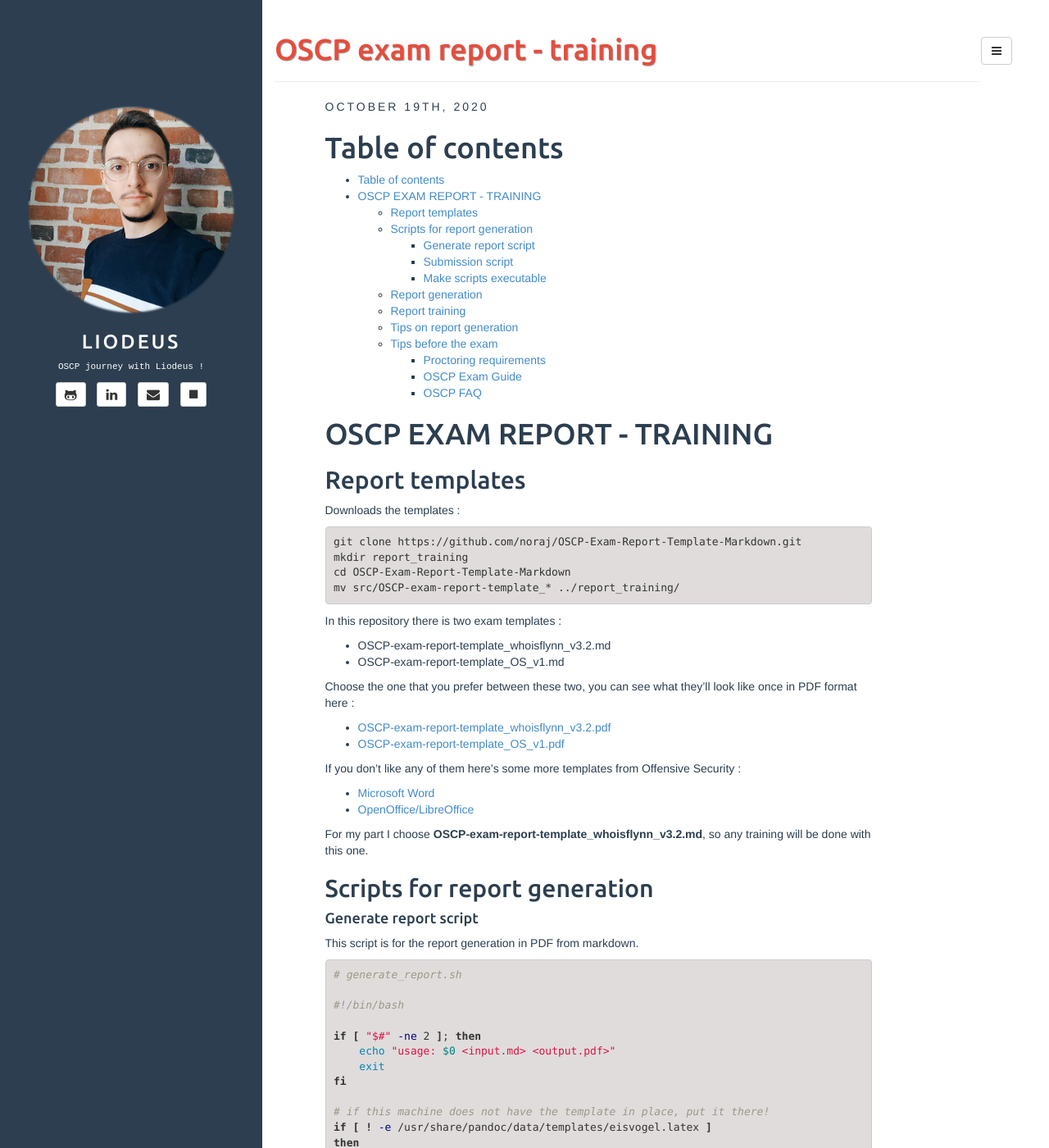
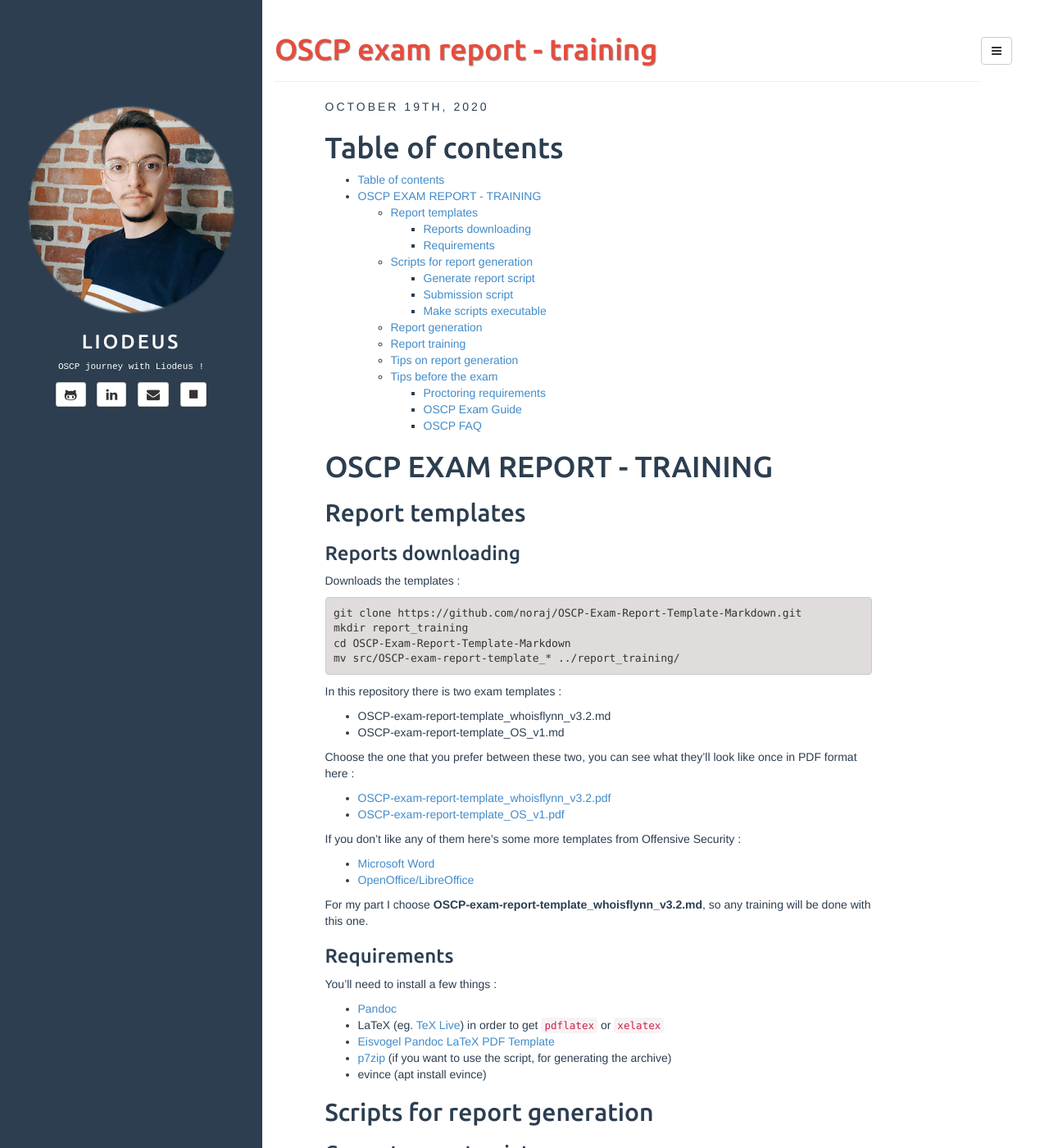
Before and after one commit to Liodeus/liodeus.github.io, a Jekyll site: the page built from _posts/2020-10-19-OSCP-exam-report-training.md, in a window 1280 px wide and 1400 px high. Shown: the whole window at 82% size. Built offline with Jekyll 4.4.1, drawn with Linux system fonts in a browser that asks for light colours; some of the changed text lies outside the part shown.

Commit message:
Add files via upload

````diff
--- a/_posts/2020-10-19-OSCP-exam-report-training.md
+++ b/_posts/2020-10-19-OSCP-exam-report-training.md
@@ -10,10 +10,12 @@
 - [Table of contents](#table-of-contents)
 - [OSCP EXAM REPORT - TRAINING](#oscp-exam-report---training)
   - [Report templates](#report-templates)
+    - [Reports downloading](#reports-downloading)
+    - [Requirements](#requirements)
   - [Scripts for report generation](#scripts-for-report-generation)
-      - [Generate report script](#generate-report-script)
-      - [Submission script](#submission-script)
-      - [Make scripts executable](#make-scripts-executable)
+    - [Generate report script](#generate-report-script)
+    - [Submission script](#submission-script)
+    - [Make scripts executable](#make-scripts-executable)
   - [Report generation](#report-generation)
   - [Report training](#report-training)
   - [Tips on report generation](#tips-on-report-generation)
@@ -25,6 +27,8 @@
 # OSCP EXAM REPORT - TRAINING
 
 ## Report templates
+
+### Reports downloading
 
 Downloads the templates :
 
@@ -52,9 +56,19 @@
 
 For my part I choose **OSCP-exam-report-template_whoisflynn_v3.2.md**, so any training will be done with this one.
 
+### Requirements
+
+You'll need to install a few things :
+
+- [Pandoc](https://pandoc.org/installing.html)
+- LaTeX (eg. [TeX Live](http://www.tug.org/texlive/)) in order to get `pdflatex` or `xelatex`
+- [Eisvogel Pandoc LaTeX PDF Template](https://github.com/Wandmalfarbe/pandoc-latex-template#installation)
+- [p7zip](http://p7zip.sourceforge.net/) (if you want to use the script, for generating the archive)
+- evince (apt install evince)
+
 ## Scripts for report generation
 
-#### Generate report script
+### Generate report script
 
 This script is for the report generation in PDF from markdown.
 
@@ -89,7 +103,7 @@
 fi
 ```
 
-#### Submission script
+### Submission script
 
 This script is to generate the password protected **.7z**, once your report is finish. I commented the LAB_REPORT part of the script because I did not do it.
 
@@ -114,13 +128,23 @@
 7z a $ZIP_PACKAGE -pOS-$OSID $EXAM_REPORT
 ```
 
-#### Make scripts executable
+### Make scripts executable
 
 ```bash
 chmod +x generate_report.sh make_submission.sh
 ```
 
 ## Report generation
+
+You should have something like that :
+
+![Directory listing](/assets/imgs/report/listing_files.PNG)
+
+Now to test that everything is working let's try to generate a report from markdown.
+
+
+
+
 
 
 
````
